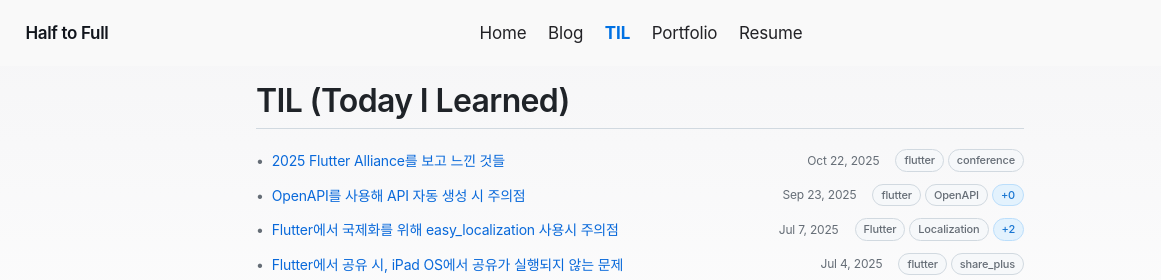
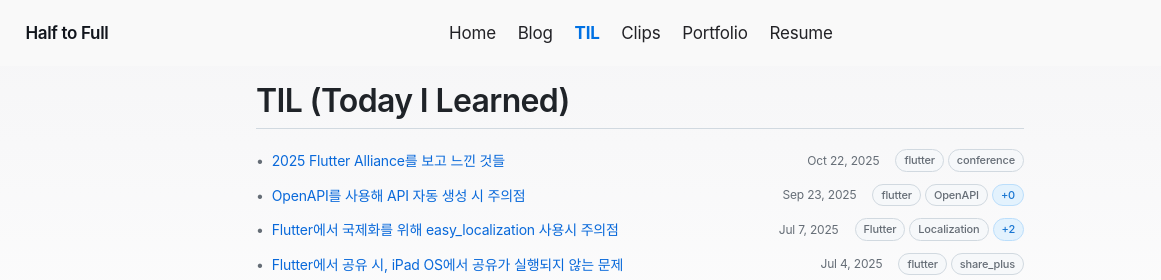
Before and after one commit to halfmoon-mind/portfolio, an Astro site: page /til in a window 1280 px wide. Shown: the top 280 px of the page, 0-1161 px from the left. Built offline with nearby package versions, Linux system fonts and the light colour scheme; Astro itself is replaced by a stand-in of ours.

Commit message:
feat(clips): add Clips link to header navigation

```diff
--- a/src/components/Header.astro
+++ b/src/components/Header.astro
@@ -16,6 +16,7 @@ import { SITE_TITLE } from '../consts';
 				<HeaderLink href="/">Home</HeaderLink>
 				<HeaderLink href="/blog">Blog</HeaderLink>
 				<HeaderLink href="/til">TIL</HeaderLink>
+				<HeaderLink href="/clips">Clips</HeaderLink>
 				<HeaderLink href="/portfolio">Portfolio</HeaderLink>
 				<HeaderLink href="/resume">Resume</HeaderLink>
 			</div>
```
